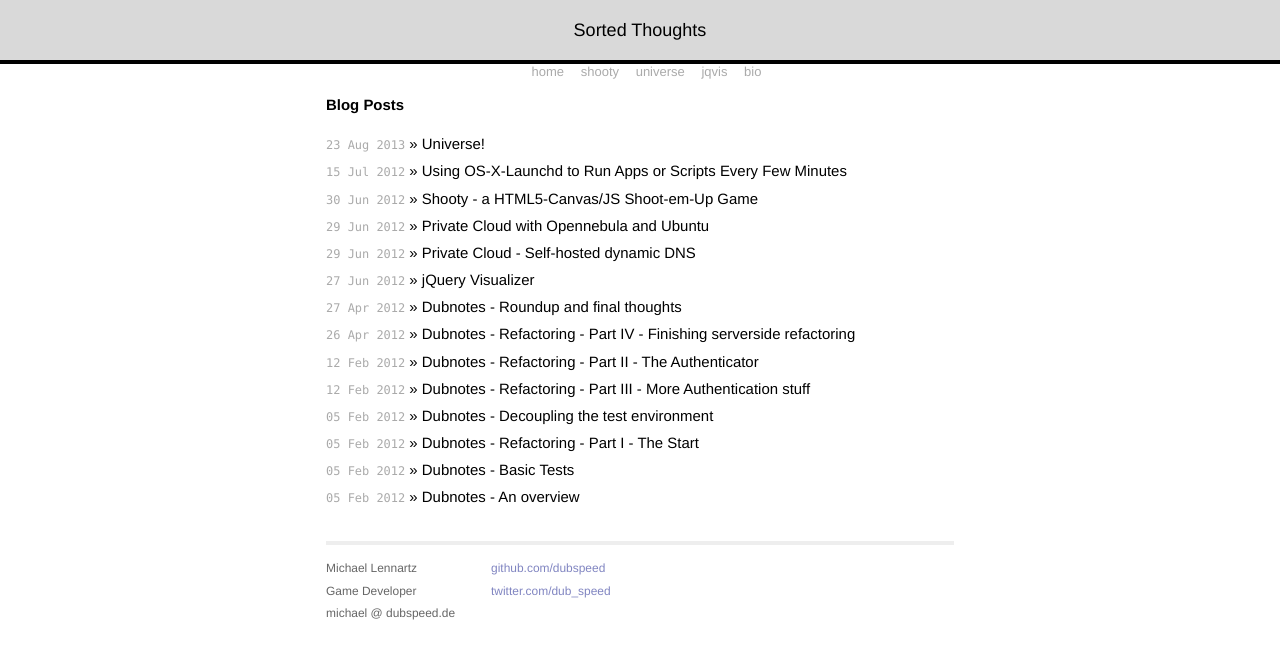
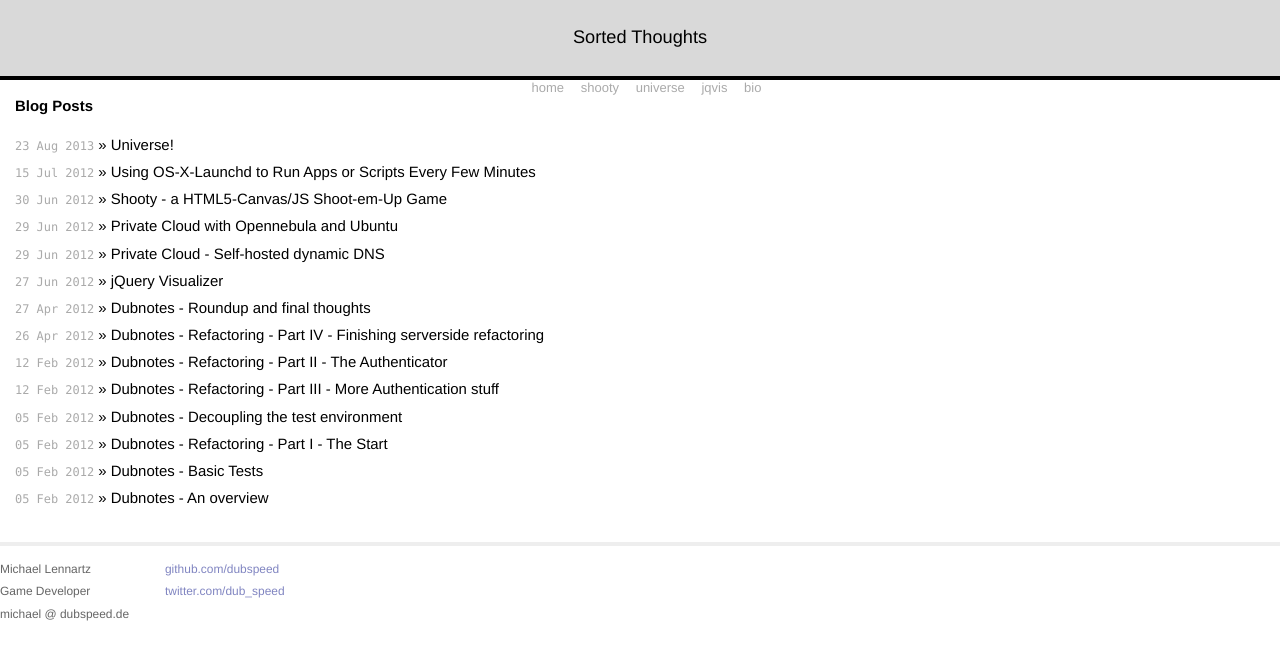
Before and after one commit to dubspeed/dubspeed.github.io, a Jekyll site: the page built from index.html, in a window 1280 px wide. Shown: the top 660 px of the page. Built offline with Jekyll 4.4.1, drawn with Linux system fonts in a browser that asks for light colours; Markdown is read by kramdown in place of the engine named in the settings.

Commit message:
updated css

```diff
--- a/css/main.css
+++ b/css/main.css
@@ -61,12 +61,17 @@ ul.posts span {
 .site {
   font-size: 115%;
   text-align: justify;
-  width: 42em;
-  margin: 1em auto 2em;
+  /*width: 563px;*/
+  /*margin: 1em auto 2em;*/
   line-height: 1.5em;
 }
 
+.site #home {
+    margin-left: 1em;
+}
+
 .header {
+    font-size: 140%;
     /*background-image: linear-gradient(top, rgb(217, 217, 217),  rgb(255, 255, 255) );*/
     /*background-image: -webkit-linear-gradient(top, rgb(217, 217, 217),  rgb(255, 255, 255) );*/
     border-bottom: solid 4px;
@@ -76,15 +81,13 @@ ul.posts span {
 .header a {
   font-weight: lighter;
   text-decoration: none;
-  font-size: large;
+  /*font-size: large;*/
   /*text-shadow: rgb(227, 253, 120) 0 2px;*/
 }
 
 .header h1.title {
-    margin-bottom: 0;
     display: inline-block;
-    margin-top: 1.5em;
-    margin-bottom: 1.5em;
+    margin: 1.5em auto 1.5em auto;
 }
 
 .header h1.title a {
```
